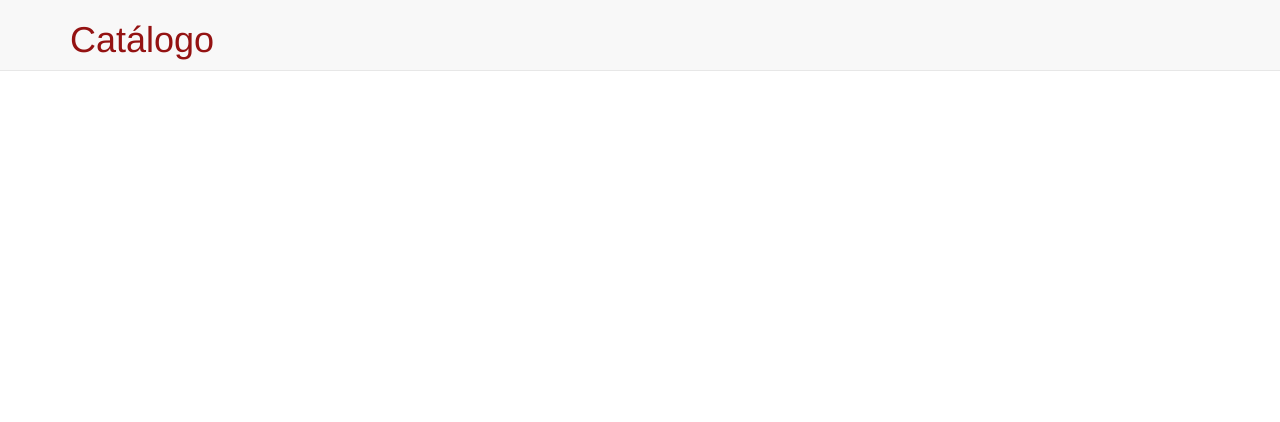
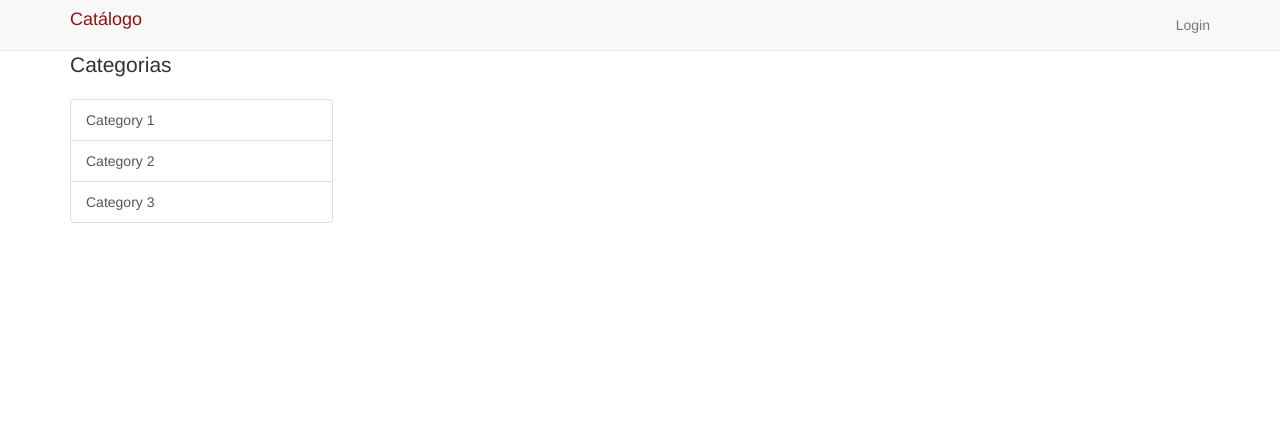
Before and after one commit to marshalmori/catalogo, a Flask app: page / in a window 1280 px wide. Shown: the top 422 px of the page. Run offline with Flask 2, Linux system fonts and the light colour scheme; some libraries are stand-ins or nearby versions.

Commit message:
Inserção do campo categorias no base.html

```diff
--- a/templates/base.html
+++ b/templates/base.html
@@ -8,7 +8,7 @@
           content="{% block meta_description %}{% endblock %}">
 
 
-    <title>{% block title %}{% endblock %}</title>
+    <title>{% block title %}Catálogo{% endblock %}</title>
 
     <link
       rel="stylesheet"
@@ -36,20 +36,41 @@
             <span class="icon-bar"></span>
           </button>
           <a href="{{ url_for('index') }}">
-            <h1>Catálogo</h1>
+            <h4>Catálogo</h4>
             <!-- <img src="{{ url_for('static', filename='') }}"
                  class="img-responsive"
                  width="229" height="50" title="Catalogo" alt="Catalogo"/> -->
           </a>
         </div>
+
+        <!-- Collect the nav links, forms, and other content for toggling -->
+        <div class="collapse navbar-collapse" id="bs-example-navbar-collapse-1">
+            <ul class="nav navbar-nav navbar-right">
+                <li>
+                    <a href="#">Login</a>
+                </li>
+            </ul>
+        </div>
+        <!-- /.navbar-collapse -->
       </div>
     </nav>
 
     <main class="container">
+    <div class="row">
 
 
+      <div class="col-md-3">
+          <p class="lead">Categorias</p>
+          <div class="list-group">
+              <a href="#" class="list-group-item">Category 1</a>
+              <a href="#" class="list-group-item">Category 2</a>
+              <a href="#" class="list-group-item">Category 3</a>
+          </div>
+      </div>
+
       <div class="md-margin-top">{% block heading %}{% endblock %}</div>
-      {% block body %}{% endblock %}
+      </div>
+        {% block body %}{% endblock %}
     </main>
 
     <footer class="footer text-center">
```
